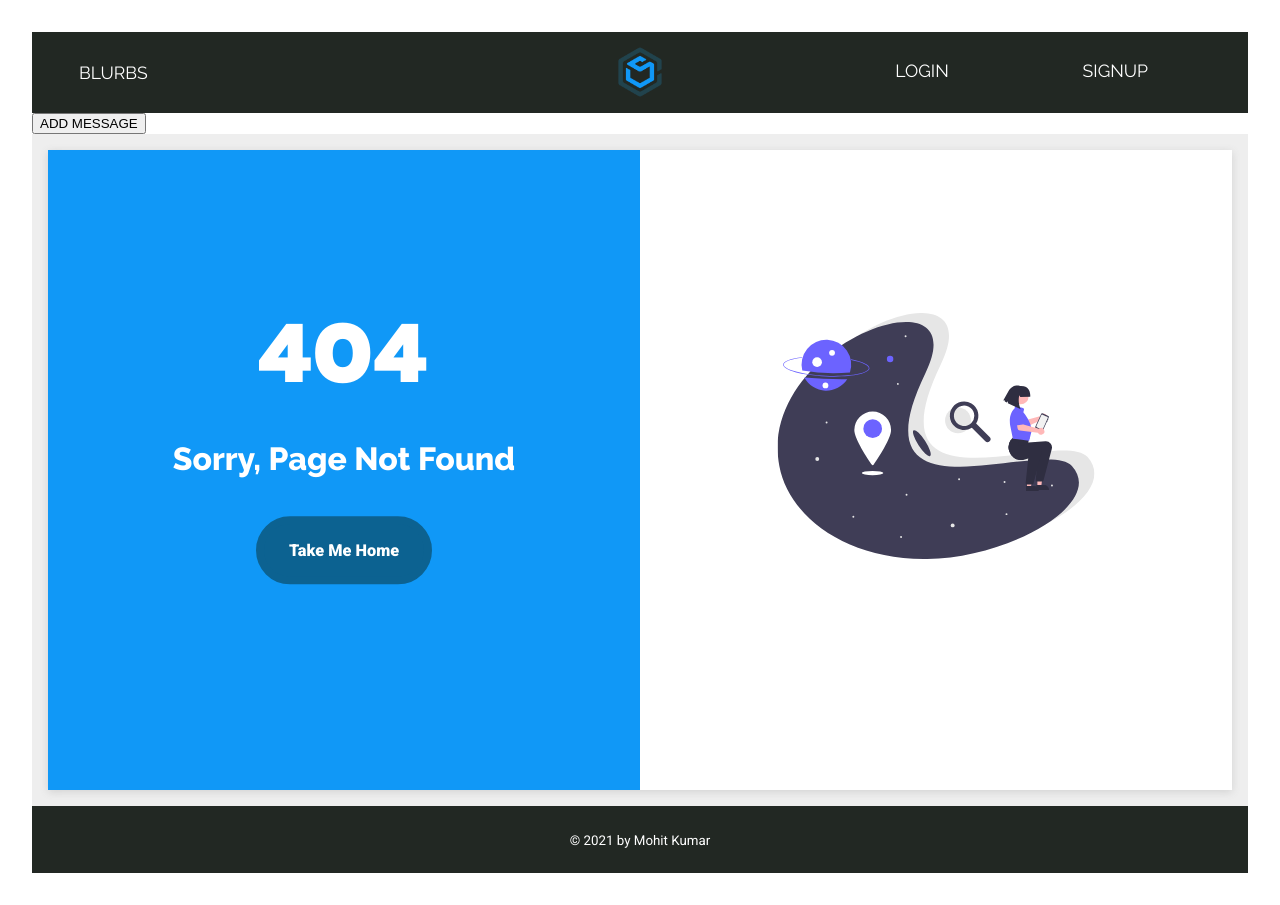
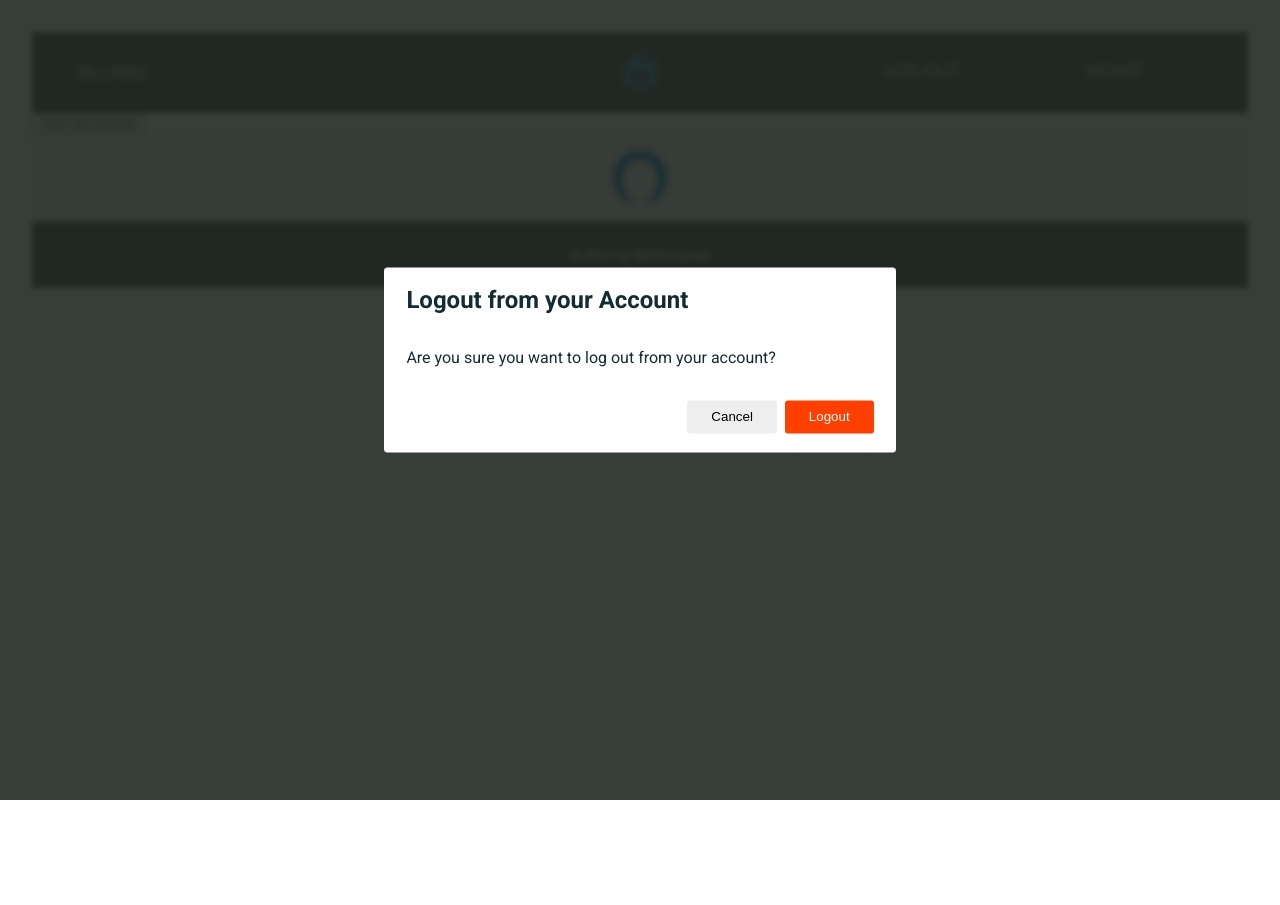
Before and after one commit to mohit-kumar-behera/blurb, a React (Create React App) app in the folder blurb-client/: page /auth/logout in a window 1280 px wide. Before the commit this address had no page. After the commit the page ends 800 px from the top, so only its background shows below. Built offline with nearby package versions, Linux system fonts and the light colour scheme.

Commit message:
add Logout component

```diff
--- a/blurb-client/src/components/App.jsx
+++ b/blurb-client/src/components/App.jsx
@@ -6,6 +6,7 @@ import PageLayout from './Layout/PageLayout';
 import AuthPageLayout from './Layout/AuthPageLayout';
 import ProtectedRoute from './Authentication/ProtectedRoute';
 import Login from './Authentication/Login';
+import Logout from './Authentication/Logout';
 import Signup from './Authentication/Signup';
 import Home from './Home/Home';
 import NoMatch from './Error/NoMatch';
@@ -44,6 +45,15 @@ const App = () => {
         </Route>
 
         <Route
+          path="auth/logout"
+          element={
+            <ProtectedRoute>
+              <Logout />
+            </ProtectedRoute>
+          }
+        />
+
+        <Route
           path="user/:username"
           element={
             <ProtectedRoute>
--- /dev/null
+++ b/blurb-client/src/components/Authentication/Logout.jsx
@@ -0,0 +1,67 @@
+import React from 'react';
+import { useNavigate } from 'react-router-dom';
+import { connect } from 'react-redux';
+
+// import components
+import Modal from '../Modal/Modal';
+
+// import actions
+import { logout } from '../../redux/actions/authAction';
+
+const loaderStyle = {
+  width: '55px',
+  height: '55px',
+  position: 'relative',
+  left: '50%',
+  transform: 'translateX(-50%)',
+  border: '10px solid #0072bb',
+  borderBottom: 'none',
+  borderRadius: '50%',
+};
+
+const Logout = props => {
+  const navigate = useNavigate();
+
+  const cancelAction = () => navigate(-1);
+
+  const logoutAction = () => {
+    props.logout();
+    navigate('/');
+  };
+
+  const renderContent = () => {
+    return <p>Are you sure you want to log out from your account?</p>;
+  };
+
+  const renderActions = () => {
+    return (
+      <>
+        <button
+          className="modal-action-btn light cancel"
+          onClick={cancelAction}
+        >
+          Cancel
+        </button>
+        <button
+          className="modal-action-btn danger logout"
+          onClick={logoutAction}
+        >
+          Logout
+        </button>
+      </>
+    );
+  };
+
+  return (
+    <>
+      <div className="loader" style={loaderStyle}></div>
+      <Modal
+        title="Logout from your Account"
+        content={renderContent()}
+        actions={renderActions()}
+      />
+    </>
+  );
+};
+
+export default connect(null, { logout })(Logout);
--- a/blurb-client/src/components/Layout/PageLayout.jsx
+++ b/blurb-client/src/components/Layout/PageLayout.jsx
@@ -48,3 +48,4 @@ const mapStateToProps = state => {
 };
 
 export default connect(mapStateToProps, { addMessage })(PageLayout);
+// export default connect(mapStateToProps)(PageLayout);
--- a/blurb-client/src/components/Modal/MessageModal.jsx
+++ b/blurb-client/src/components/Modal/MessageModal.jsx
@@ -19,7 +19,7 @@ class MessageModal extends React.Component {
   constructor(props) {
     super(props);
     this.messageModalEl = document.createElement('div');
-    this.messageModalEl.className = 'message-modal';
+    this.messageModalEl.className = 'modal message-modal';
   }
 
   addTimer = sec =>
--- a/blurb-client/src/components/Modal/Modal.css
+++ b/blurb-client/src/components/Modal/Modal.css
@@ -1,5 +1,8 @@
+.modal {
+  position: fixed;
+}
+
 .message-modal {
-  position: fixed;
   bottom: 0;
   right: 0;
   margin: 0.5rem;
@@ -51,6 +54,71 @@
   line-height: 1.5;
 }
 
+.main-modal {
+  position: fixed;
+  top: 0;
+  left: 0;
+  width: 100%;
+  height: 100%;
+  backdrop-filter: blur(3px);
+}
+.main-modal::after {
+  content: '';
+  position: absolute;
+  top: 0;
+  left: 0;
+  width: 100%;
+  height: 100%;
+  background: var(--green-jungle);
+  z-index: -1;
+  opacity: 0.9;
+}
+.modal-content {
+  position: relative;
+  top: 45%;
+  left: 50%;
+  width: 40%;
+  background-color: var(--white);
+  border-radius: 3.5px;
+  z-index: 1;
+  transform: translate(-50%, -50%);
+  padding: 0.5rem 0.7rem;
+  color: var(--green-metal);
+}
+.modal-content > * {
+  padding: 0.7rem;
+}
+.modal-content > *:not(:last-child) {
+  margin-bottom: 0.7rem;
+}
+.modal-footer {
+  display: flex;
+  justify-content: end;
+}
+.modal-action-btn {
+  padding: 0.55rem 1.5rem;
+  cursor: pointer;
+  border: none;
+  border-radius: 3px;
+  transition: all 0.2s ease;
+}
+.modal-action-btn:first-child {
+  margin-right: 0.5rem;
+}
+.modal-action-btn.light {
+  background-color: var(--lightgrey);
+}
+.modal-action-btn.light:hover {
+  background-color: #e5e5e5;
+}
+.modal-action-btn.danger {
+  background: var(--orange-red);
+  color: var(--white);
+}
+.modal-action-btn.danger:hover {
+  background: var(--orange-amber);
+}
+
 @media screen and (min-width: 1200px) {
   .message-modal {
     width: 30%;
--- /dev/null
+++ b/blurb-client/src/components/Modal/Modal.jsx
@@ -0,0 +1,45 @@
+import React from 'react';
+import ReactDOM from 'react-dom';
+import { connect } from 'react-redux';
+
+// import components
+
+// import actions
+
+// import stylesheets
+import './Modal.css';
+
+class Modal extends React.Component {
+  modalRoot = document.getElementById('modal-root');
+
+  constructor(props) {
+    super(props);
+    this.messageModalEl = document.createElement('div');
+    this.messageModalEl.className = 'modal main-modal';
+  }
+
+  componentDidMount() {
+    this.modalRoot.appendChild(this.messageModalEl);
+  }
+
+  componentWillUnmount() {
+    this.modalRoot.removeChild(this.messageModalEl);
+  }
+
+  render() {
+    return ReactDOM.createPortal(
+      <>
+        <div className="modal-content">
+          <div className="modal-head">
+            <h2>{this.props.title}</h2>
+          </div>
+          <div className="modal-body">{this.props.content}</div>
+          <div className="modal-footer">{this.props.actions}</div>
+        </div>
+      </>,
+      this.messageModalEl
+    );
+  }
+}
+
+export default Modal;
--- a/blurb-client/src/components/Navbar/Navbar.jsx
+++ b/blurb-client/src/components/Navbar/Navbar.jsx
@@ -2,10 +2,16 @@ import React from 'react';
 import { Link } from 'react-router-dom';
 import { connect } from 'react-redux';
 
+// import components
 import Avataar from '../Avataar/Avataar';
+
+// import images
 import blurb_icon from '../../static/blurb-icon.png';
+
+// import stylesheets
 import './Navbar.css';
 
+// import actions
 import { logout } from '../../redux/actions/authAction';
 
 const ProtectedNavLink = ({ auth, logout }) => {
@@ -23,10 +29,10 @@ const ProtectedNavLink = ({ auth, logout }) => {
 
   return (
     <>
-      {/* <Link to="/comp2" className="link navlink">
+      <Link to="/auth/logout" className="link navlink">
         Log out
-      </Link> */}
-      <button onClick={() => logout()}>Logout</button>
+      </Link>
+      {/* <button onClick={() => logout()}>Logout</button> */}
       <Link to={`user/${auth.user}`} className="link navlink">
         {auth.user}
       </Link>
--- a/blurb-client/src/redux/reducers/authReducer.js
+++ b/blurb-client/src/redux/reducers/authReducer.js
@@ -1,7 +1,8 @@
 import { LOGIN, LOGOUT } from '../actions/actionTypes';
 
 const INITIAL_STATE = {
-  user: null,
+  // user: null,
+  user: 'mohit',
 };
 
 const authReducer = (state = INITIAL_STATE, action) => {
```
